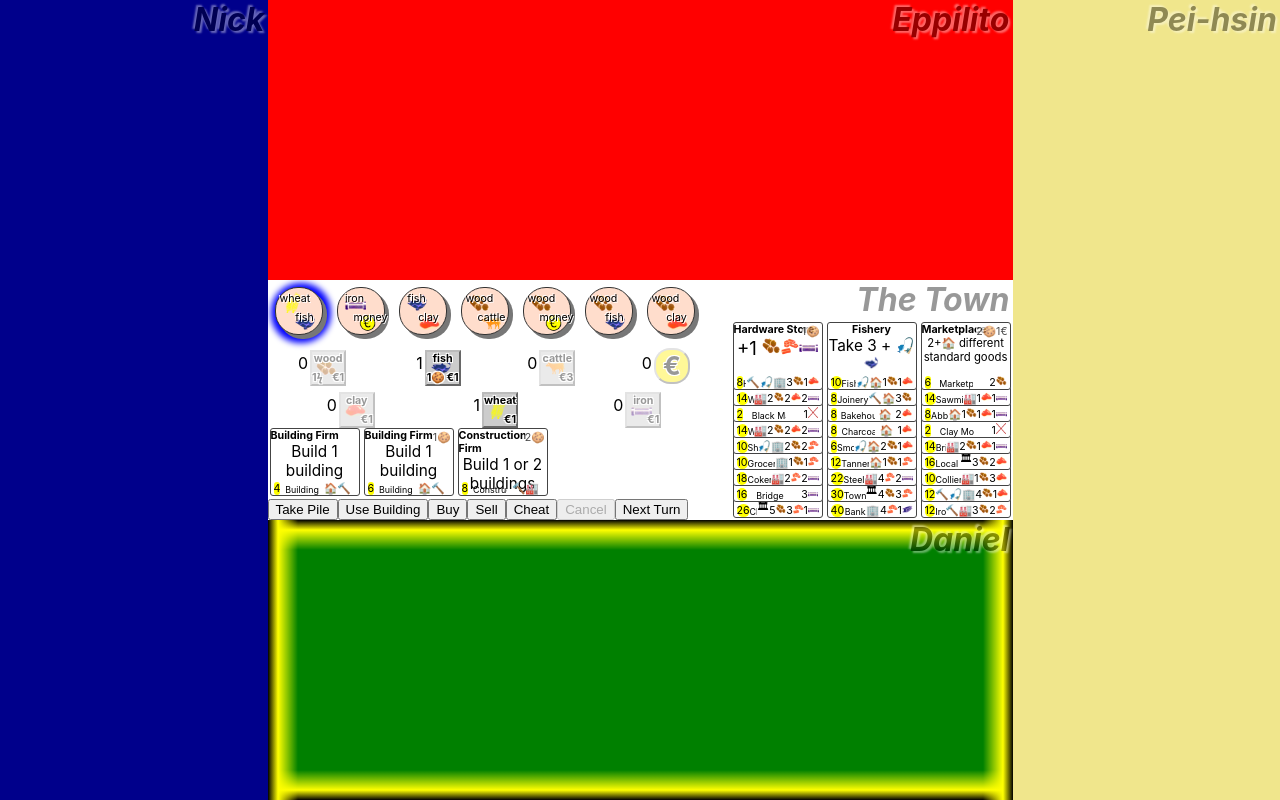
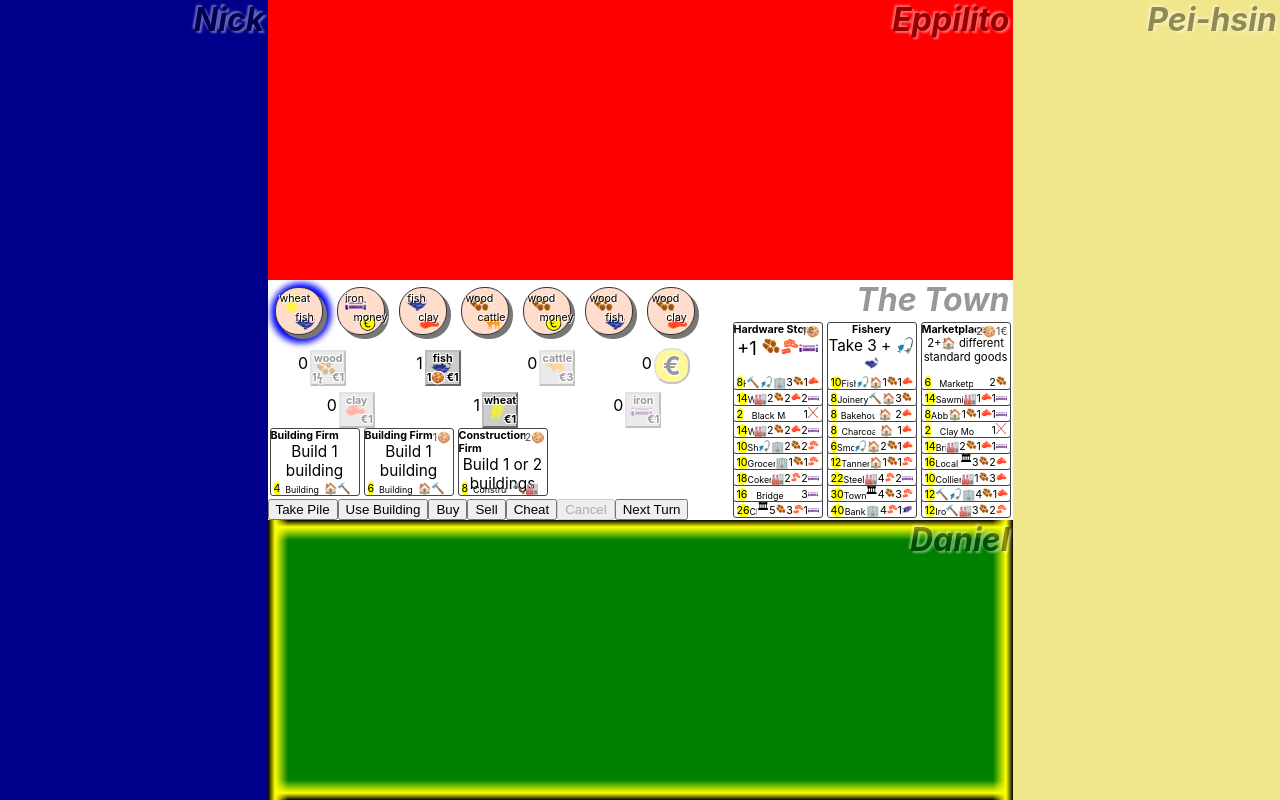
Before and after one commit to dspeyer/harbortown, a React (Create React App) app: page / in a window 1280 px wide. Shown: the top 800 px of the page. Built offline with nearby package versions, Linux system fonts and the light colour scheme.

Commit message:
ui tweak

```diff
--- a/src/player.css
+++ b/src/player.css
@@ -15,16 +15,16 @@
 .current {
     background-image: linear-gradient(to right,
                                       rgba(0,0,0,1) 0%,
-                                      rgba(255,255,0,1) 10px,
-                                      rgba(255,255,0,0) 30px,
-                                      rgba(255,255,0,0) calc(100% - 30px),
-                                      rgba(255,255,0,1) calc(100% - 10px),
+                                      rgba(255,255,0,1) 7px,
+                                      rgba(255,255,0,0) 20px,
+                                      rgba(255,255,0,0) calc(100% - 20px),
+                                      rgba(255,255,0,1) calc(100% - 7px),
                                       rgba(0,0,0,1) 100%),
     linear-gradient(to bottom,
                     rgba(0,0,0,1) 0%,
-                    rgba(255,255,0,1) 10px,
-                    rgba(255,255,0,0) 30px,
-                    rgba(255,255,0,0) calc(100% - 30px),
-                    rgba(255,255,0,1) calc(100% - 10px),
+                    rgba(255,255,0,1) 7px,
+                    rgba(255,255,0,0) 20px,
+                    rgba(255,255,0,0) calc(100% - 20px),
+                    rgba(255,255,0,1) calc(100% - 7px),
                     rgba(0,0,0,1) 100%);
 }
```
